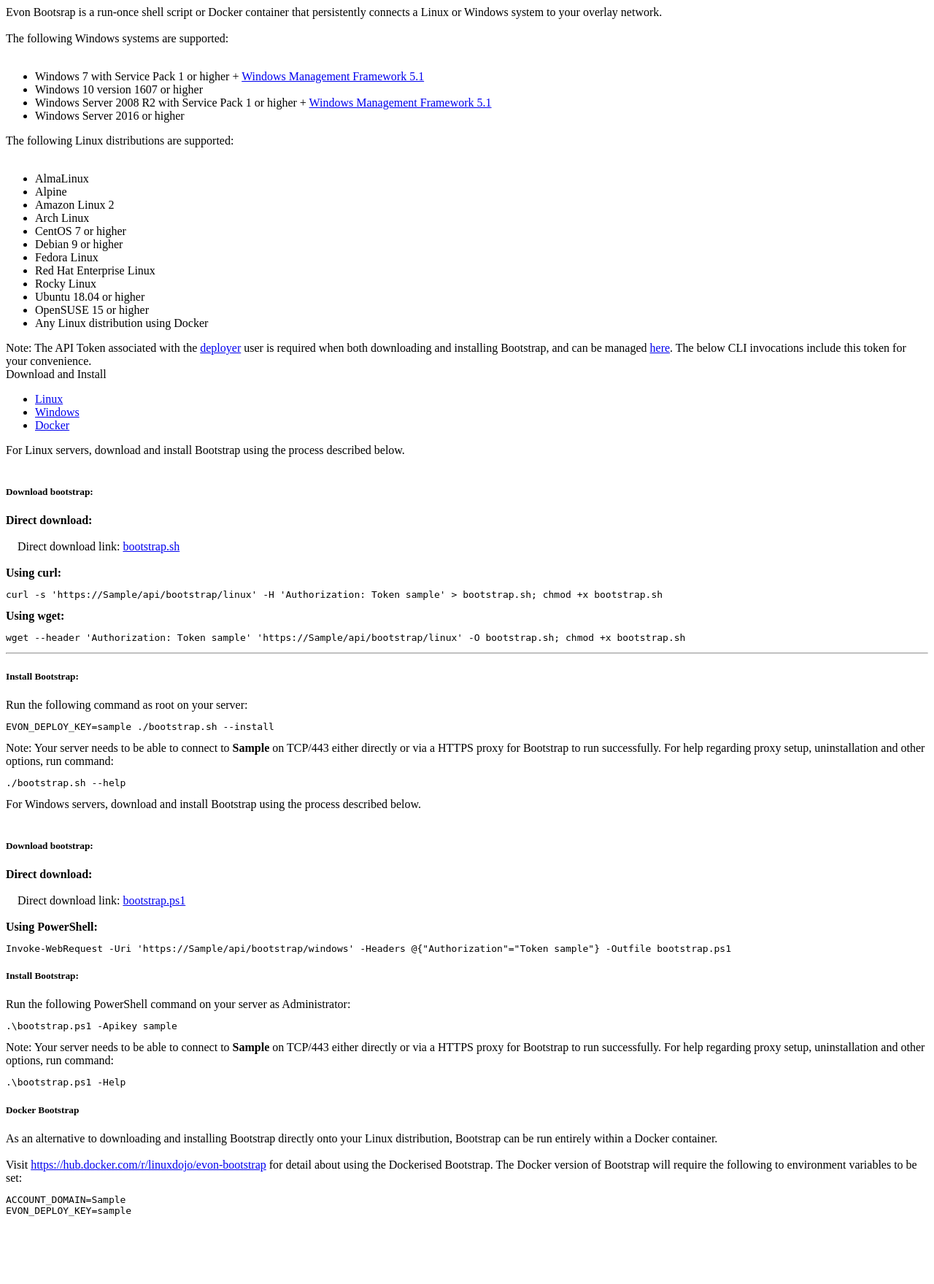
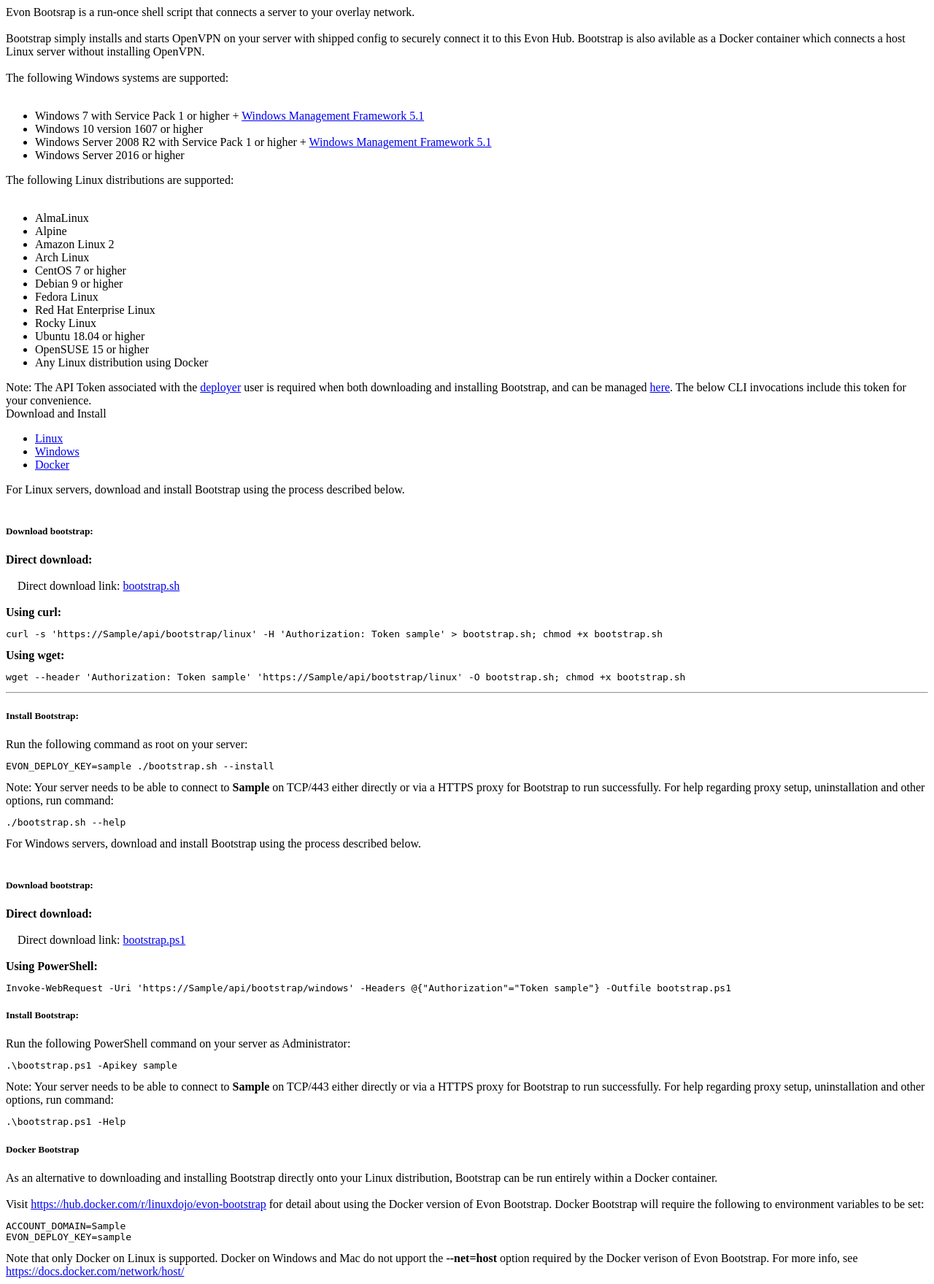
Before and after one commit to linuxdojo/evon-hub, a Django app: template hub/templates/hub/bootstrap.html in a window 1280 px wide. Shown: the whole page at 73% size. Before the commit the page ends 1666 px from the top, so only its background shows below. Run offline with Django 4.2, Linux system fonts and the light colour scheme; tables that the repository leaves empty hold one stand-in row (values such as "Sample post"); the template is opened without the code that fills it: values that come from a table or form of the project are taken from there, most other values are stand-ins (such as "Sample title", 1, 10 or a date in 2020); some libraries are stand-ins or nearby versions.

Commit message:
update bootstrap view page

```diff
--- a/hub/templates/hub/bootstrap.html
+++ b/hub/templates/hub/bootstrap.html
@@ -2,7 +2,9 @@
   <div class="card card-primary card-outline">
     <div class="card-body">
       <div id="content-main" class="col-12">
-        Evon Bootsrap is a run-once shell script or Docker container that persistently connects a Linux or Windows system to your overlay network.
+        Evon Bootsrap is a run-once shell script that connects a server to your overlay network.<br />
+        <br />
+        Bootstrap simply installs and starts OpenVPN on your server with shipped config to securely connect it to this Evon Hub. Bootstrap is also avilable as a Docker container which connects a host Linux server without installing OpenVPN.
         <br />
         <br />
         The following Windows systems are supported:<br />
@@ -108,11 +110,12 @@
             <h5>Docker Bootstrap</h5>
             As an alternative to downloading and installing Bootstrap directly onto your Linux distribution, Bootstrap can be run entirely within a Docker container.<br />
             <br />
-            Visit <a href="https://hub.docker.com/r/linuxdojo/evon-bootstrap" target="_blank">https://hub.docker.com/r/linuxdojo/evon-bootstrap</a> for detail about using the Dockerised Bootstrap. The Docker version of Bootstrap will require the following to environment variables to be set:
+            Visit <a href="https://hub.docker.com/r/linuxdojo/evon-bootstrap" target="_blank">https://hub.docker.com/r/linuxdojo/evon-bootstrap</a> for detail about using the Docker version of Evon Bootstrap. Docker Bootstrap will require the following to environment variables to be set:
             <pre>
 ACCOUNT_DOMAIN={{ account_domain }}
 EVON_DEPLOY_KEY={{ deploy_token }}
 </pre>
+            Note that only Docker on Linux is supported. Docker on Windows and Mac do not upport the <strong>--net=host</strong> option required by the Docker verison of Evon Bootstrap. For more info, see <a target="_blank" href="https://docs.docker.com/network/host/">https://docs.docker.com/network/host/</a>
           </div>
         </div>
       </div>
```
